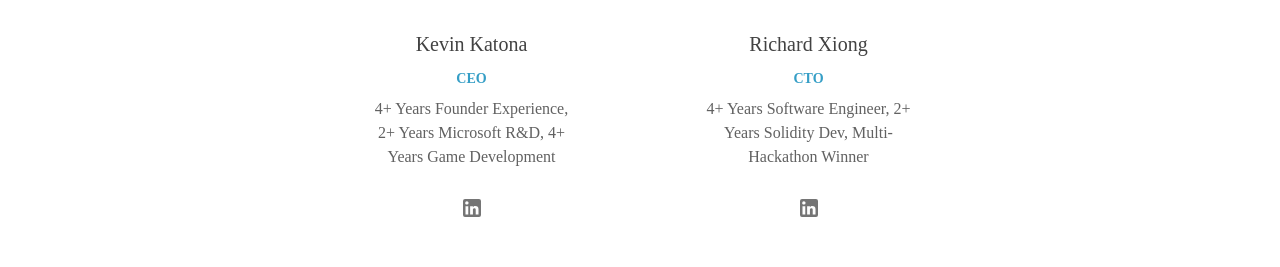
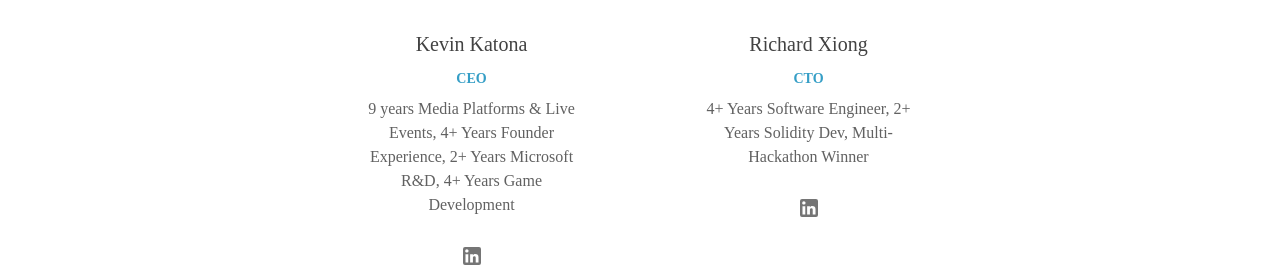
Before and after one commit to metapass-world/TKETS-landing, a React (Create React App) app: page / in a window 1280 px wide. Shown: the part 4836-5103 px from the top of the page. Built offline with nearby package versions, Linux system fonts and the light colour scheme; no server answers; a web font is replaced by a local one.

Commit message:
Add text update for Kev

```diff
--- a/src/components/TeamBanner/index.tsx
+++ b/src/components/TeamBanner/index.tsx
@@ -75,7 +75,7 @@ function TeamBanner() {
                   CEO
                 </Typography>
                 <Typography className={classes.boxBody} variant="body1" gutterBottom>
-                  4+ Years Founder Experience, 2+ Years Microsoft R&amp;D, 4+ Years Game Development
+                  9 years Media Platforms &amp; Live Events, 4+ Years Founder Experience, 2+ Years Microsoft R&amp;D, 4+ Years Game Development
                 </Typography>
                 <Box pt={1}>
                   <Grid container spacing={1}>
```
